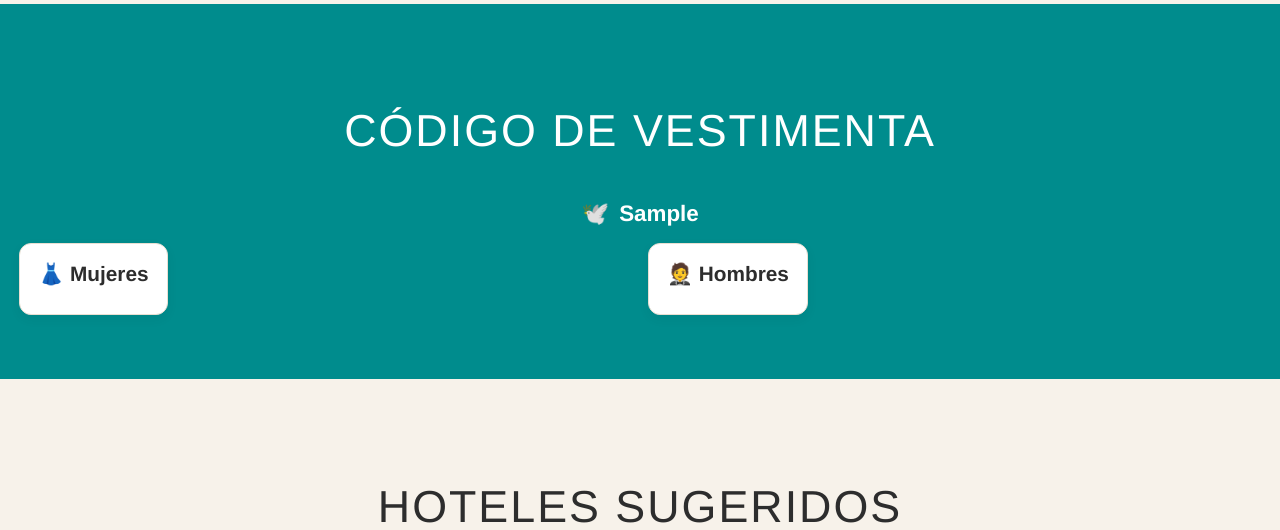
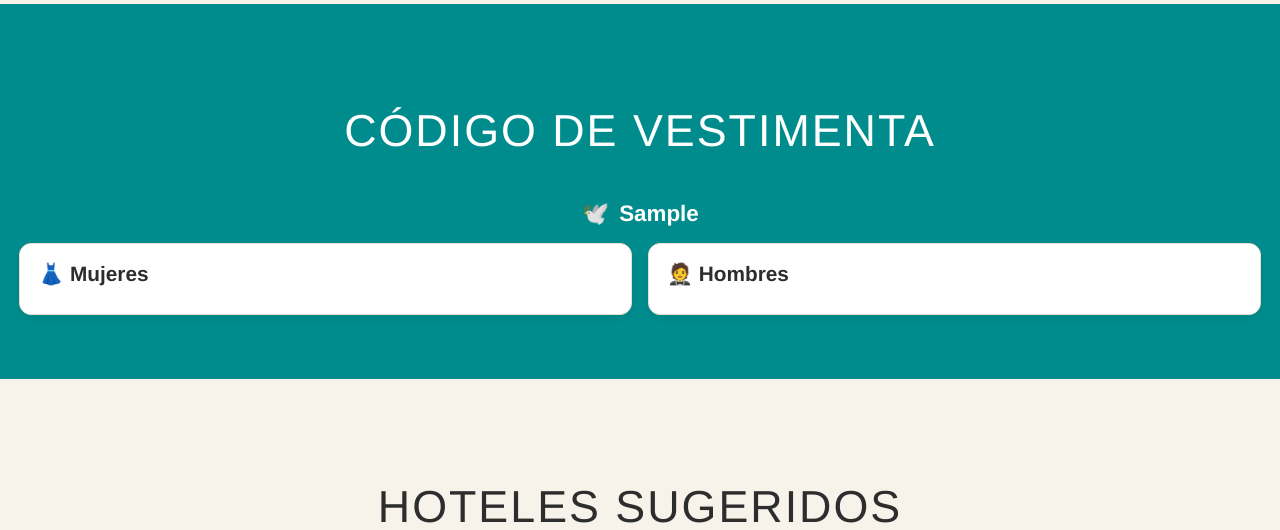
Before and after one commit to SlashGil/wedding, a Python web app: template wedding/templates/index.html in a window 1280 px wide. Shown: the part 1647-2177 px from the top of the page. Run offline with Jinja, Linux system fonts and the light colour scheme; the template is opened without the code that fills it: most values are stand-ins (such as "Sample title", 1, 10 or a date in 2020); grey boxes marked "Sample" are stand-in pictures; some libraries are stand-ins or nearby versions.

Commit message:
:sparkles: Update style of dress code part

```diff
--- a/wedding/static/css/style.css
+++ b/wedding/static/css/style.css
@@ -180,7 +180,6 @@ body {
     border-radius: 12px;
     padding: 18px;
     box-shadow: 0 4px 12px rgba(0,0,0,0.05);
-    width: fit-content;
 }
 
 .dress-card h3 {
```
